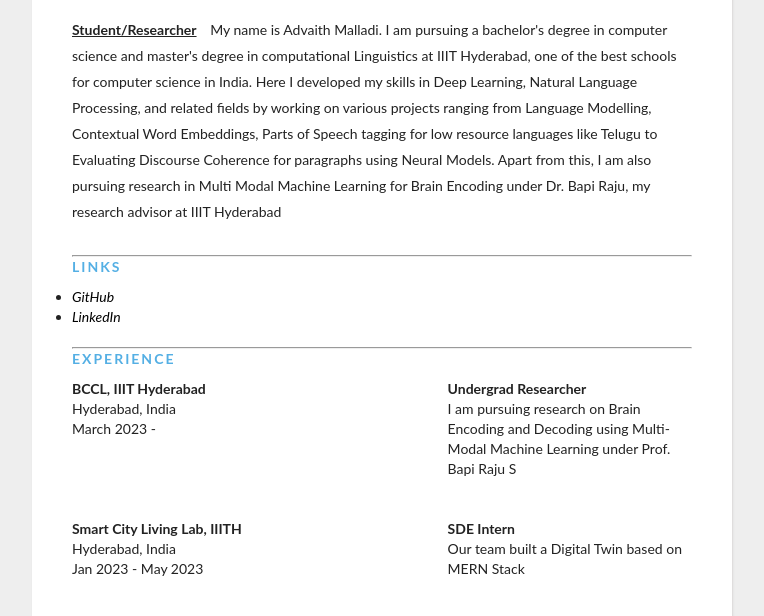
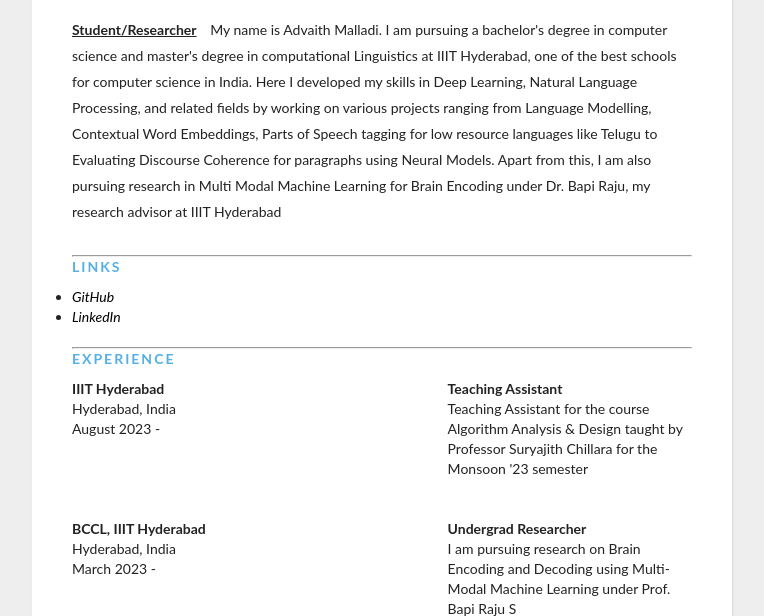
Before and after one commit to advaithmall/advaithmall.github.io, a plain HTML site: page index.html in a window 1280 px wide. Shown: the part 150-766 px from the top of the page, without its empty margins (258-1022 px from the left). Drawn offline with Linux system fonts and the light colour scheme.

Commit message:
added TAship

```diff
--- a/index.html
+++ b/index.html
@@ -39,6 +39,18 @@
             <hr>
             <div class="section__title">Experience</div>
             <div class="section__list">
+                <div class="section__list-item">
+                    <div class="left">
+                        <div class="name">IIIT Hyderabad </div>
+                        <div class="addr">Hyderabad, India</div>
+                        <div class="duration">August 2023 -</div>
+                    </div>
+                    <div class="right">
+                        <div class="name">Teaching Assistant</div>
+                        <div class="desc">Teaching Assistant for the course Algorithm Analysis & Design taught by Professor Suryajith Chillara for the Monsoon '23
+                        semester</div>
+                    </div>
+                </div>
                 <div class="section__list-item">
                     <div class="left">
                         <div class="name">BCCL, IIIT Hyderabad </div>
@@ -182,7 +194,8 @@
             <div class="name">Visual Brain Encoding</div>
             <div class="text">
                 <ul>
-                    <li> Extracted image features using BEiT model, further used the features to predict brain FMRI results
+                    <li> Extracted image features using BEiT model, further used the features to predict brain FMRI
+                        results
                     <li><a href="https://github.com/advaithmall/algonauts_challenge">Click Here</a>
                 </ul>
             </div>
@@ -190,7 +203,7 @@
         <hr>
         <div class="section__title">Skills</div>
         <center>
-    <table border="0";cellspacing="70">
+            <table border="0" ;cellspacing="70">
                 <tr>
                     <td>
                         <div class="name">Programming Skills</div>
```
Lines whose indentation alone changed are shown as unchanged.
